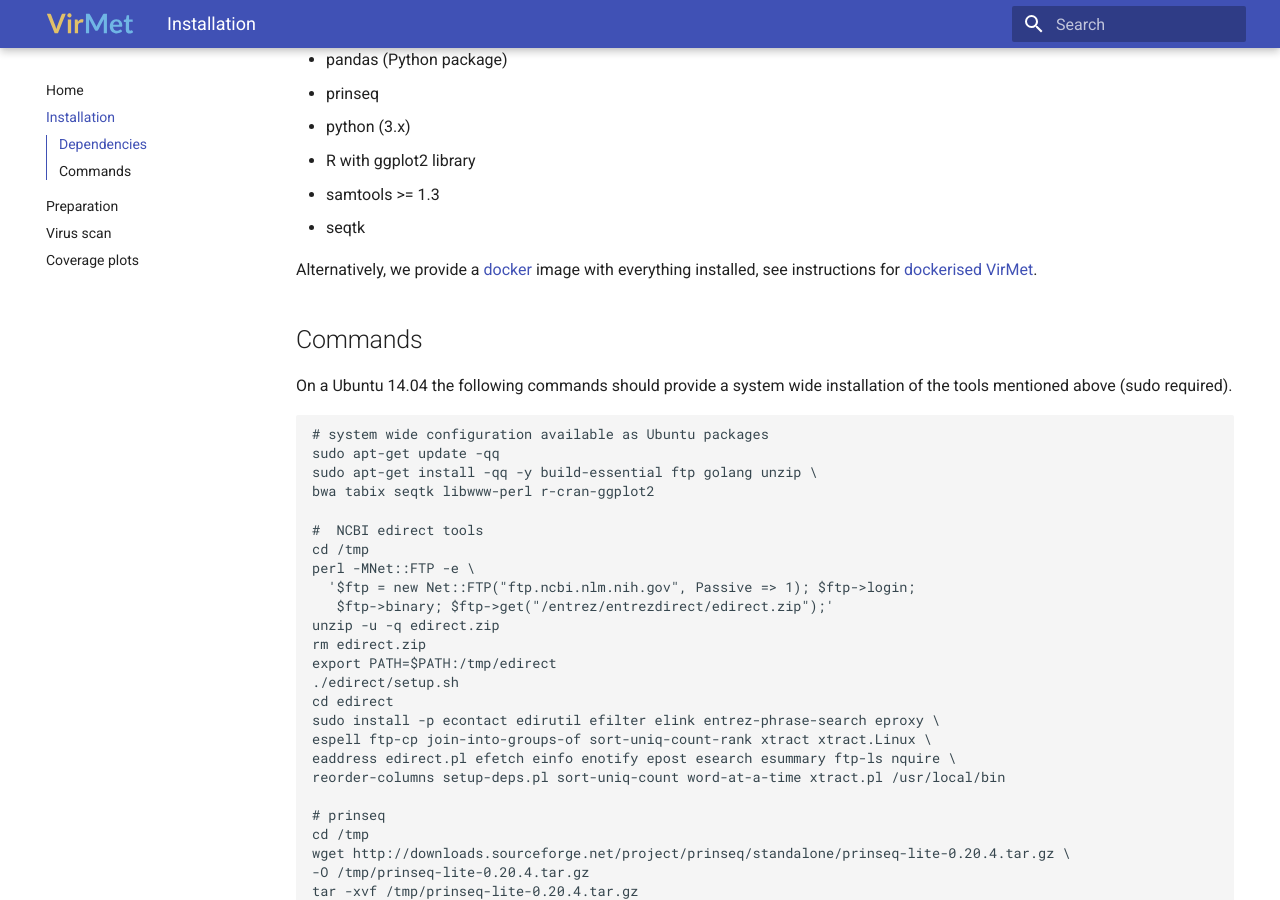
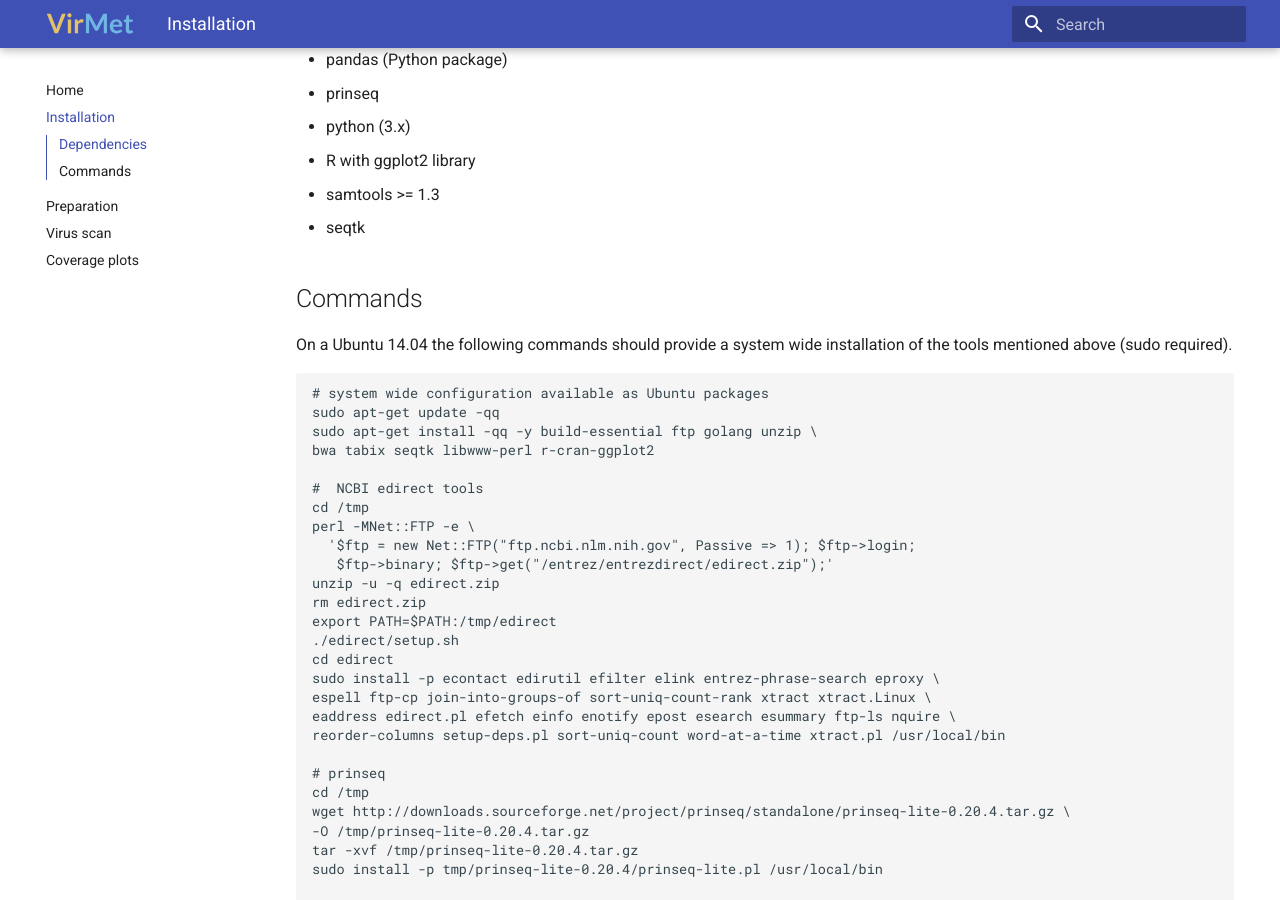
Before and after one commit to medvir/VirMet, an MkDocs documentation site: the page built from documentation/docs/Installation.md, in a window 1280 px wide and 900 px high, scrolled down 579 px. Built offline with MkDocs 1.6.1 and Material for MkDocs 9.7.7, drawn with Linux system fonts in a browser that asks for light colours.

Commit message:
Remove docker links

```diff
--- a/documentation/docs/Installation.md
+++ b/documentation/docs/Installation.md
@@ -27,9 +27,6 @@ install everything, the tools VirMet depends on are:
 - R with ggplot2 library
 - samtools >= 1.3
 - seqtk
-
-Alternatively, we provide a [docker](http://docker.com) image with everything
-installed, see instructions for [dockerised VirMet](Docker.md).
 
 ## Commands
 On a Ubuntu 14.04 the following commands should provide a system wide
```
